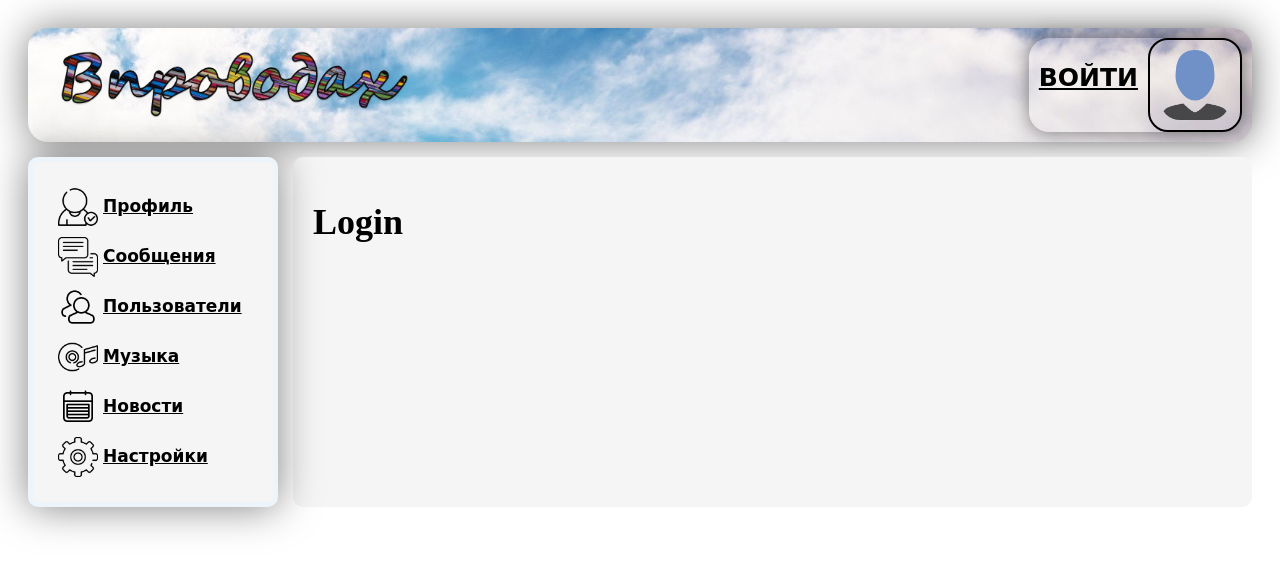
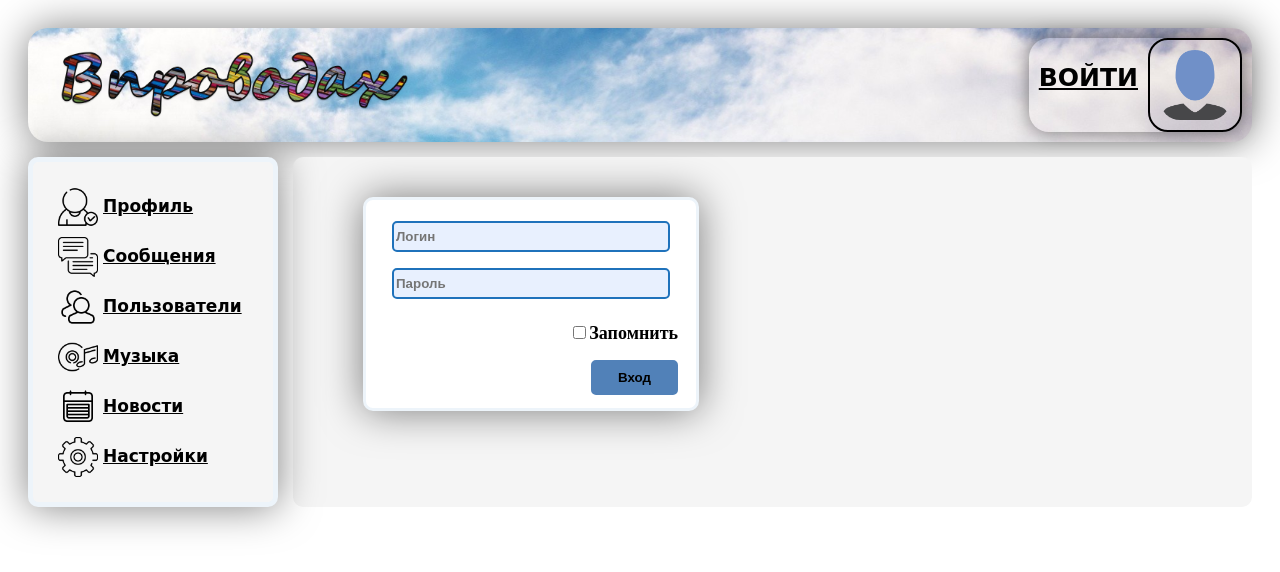
Before and after one commit to DAShulgin/Inwires_part1, a React (Create React App) app: page /login in a window 1280 px wide. Shown: the top 572 px of the page. Built offline with nearby package versions, Linux system fonts and the light colour scheme; no server answers.

Commit message:
redux-form для logina

```diff
--- a/package.json
+++ b/package.json
@@ -13,6 +13,7 @@
     "react-router-dom": "^5.2.0",
     "react-scripts": "4.0.3",
     "redux": "^4.0.5",
+    "redux-form": "^8.3.7",
     "redux-thunk": "^2.3.0",
     "web-vitals": "^1.1.1"
   },
--- a/src/App.js
+++ b/src/App.js
@@ -14,7 +14,7 @@ import Login from './components/Login/Login';
 
 
 
-const App = (props) => {
+const App = () => {
 
   return (
     <BrowserRouter>
@@ -29,7 +29,6 @@ const App = (props) => {
         </div>
 
         <div className='blok3'>
-
           <Route exact path='/profile/:userId?' render={() => <ProfileContainer/>} />
           <Route path='/dialogs' render={() => <DialogsContainer />} />
           <Route path='/users' render={() => <UsersContainer />} />
--- a/src/Redux/redux-store.js
+++ b/src/Redux/redux-store.js
@@ -5,6 +5,7 @@ import userReducer from './users-reducer';
 import authReducer from './authorization-reducer';
 import toggleReducer from './toggle-reducer';
 import thunkMiddleware from 'redux-thunk';
+import { reducer as formReducer } from 'redux-form';
 
 
 let reducers = combineReducers({
@@ -12,7 +13,8 @@ let reducers = combineReducers({
     dialogPage: dialogReducer,
     usersPage: userReducer,
     auth: authReducer,
-    toggle: toggleReducer
+    toggle: toggleReducer,
+    form: formReducer
 });
 
 let store = createStore(reducers, applyMiddleware(thunkMiddleware));
--- a/src/components/Login/Login.jsx
+++ b/src/components/Login/Login.jsx
@@ -1,12 +1,39 @@
 import React from 'react';
+import { Field, reduxForm } from 'redux-form';
 import style from './Login.module.css';
 
 
-const Login = () => {
-    return <>
-    <h1>Login</h1>
-    </>
-
+const LoginForm = ({ handleSubmit }) => {
+    return <div className={style.LoginForm}>
+        <form onSubmit={handleSubmit} >
+            <div className={style.block1}>
+                <div>
+                    <Field name={'login'} component={'input'} placeholder={'Логин'} />
+                </div>
+                <div>
+                    <Field name={'password'} component={'input'} placeholder={'Пароль'} />
+                </div>
+            </div>
+            <div>
+                <Field name={'rememberMe'} component={'input'} type={'checkbox'} />Запомнить
+            </div>
+            <div><button>Вход</button></div>
+        </form>
+    </div>
 }
 
-export  default Login;
+const LoginReduxForm = reduxForm({ form: 'Login' })(LoginForm);
+
+const Login = () => {
+
+    const onSubmit = (formData) => {
+        console.log(formData);
+    }
+
+    return <>
+        <LoginReduxForm onSubmit={onSubmit} />
+    </>
+}
+
+
+export default Login;
--- a/src/components/Login/Login.module.css
+++ b/src/components/Login/Login.module.css
@@ -0,0 +1,31 @@
+.LoginForm {
+    background-color: white;
+    padding: 5px 10px;
+    margin: 20px 50px;
+    width           : min-content;
+    box-shadow      : 0 0 40px rgba(0, 0, 0, 0.5);
+    border-radius   : 10px;
+    border          : 3px solid rgba(237, 244, 250, 1);
+    font-weight: bold;
+}
+.LoginForm div {
+    text-align: right;
+    padding: 8px;
+}
+
+.block1 input{
+    border-radius   : 5px;
+    border          : 2px solid rgb(31, 114, 187);
+    background-color: rgb(232, 240, 254);
+    height: 25px;
+    width: 270px;
+    font-weight: bold;
+}
+
+.LoginForm button {
+    border-radius   : 5px;
+    border          : 2px solid rgb(81, 129, 184);
+    background-color: rgb(81, 129, 184);
+    padding: 8px 25px;
+    font-weight: bold;
+}
```
Also changed, not shown: 1 other file (tests, documents, lock files or other folders).
